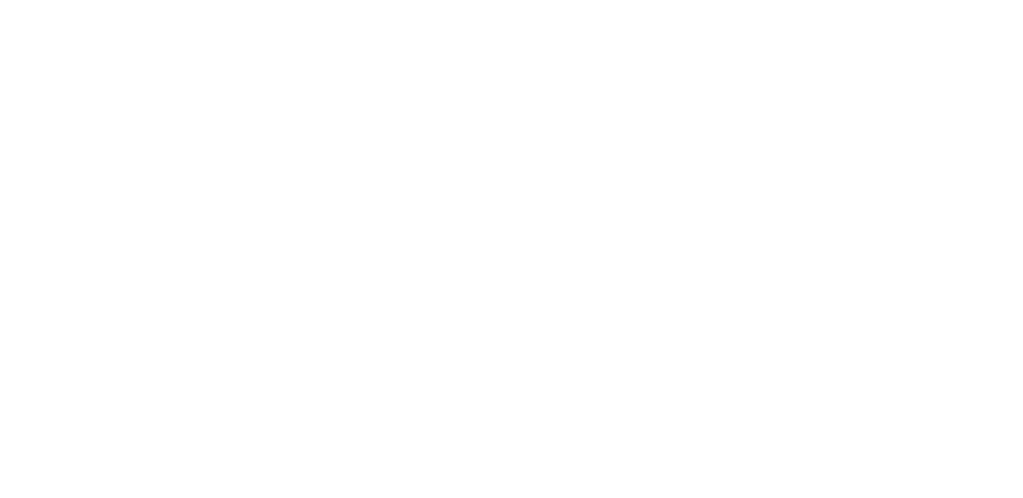
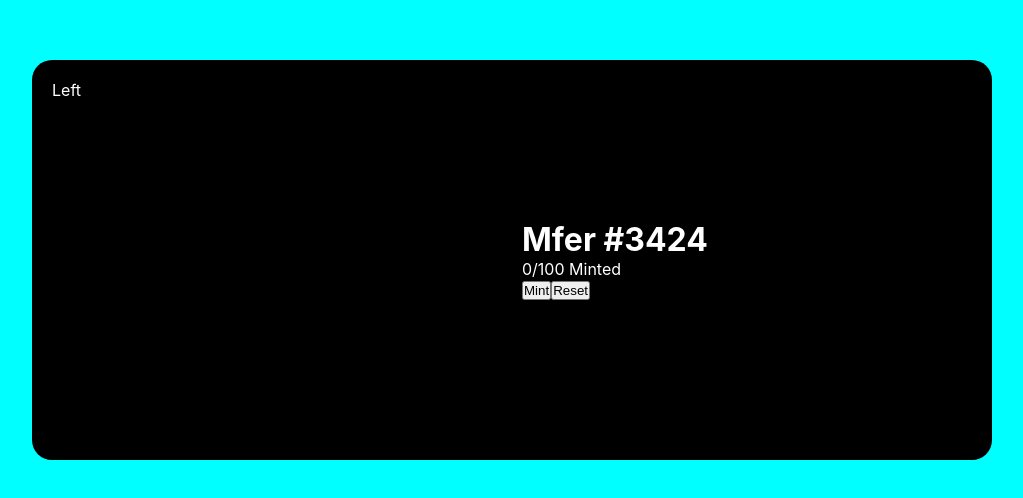
Before and after one commit to kevikodes/nft-minting-workshop, a React (Create React App) app: page / in a window 1280 px wide. Shown: the part 140-638 px from the top of the page, without its empty margins (128-1151 px from the left). Built offline with nearby package versions, Linux system fonts and the light colour scheme.

Commit message:
✅ Structure of the containers

```diff
--- a/src/App.css
+++ b/src/App.css
@@ -1,38 +1,30 @@
-.App {
-  text-align: center;
+.wrapper {
+  background-color: aqua;
+  display: flex;
+  justify-content: center;
+  align-items: center;
+  height: 100vh;
+  width: 100vw;
 }
 
-.App-logo {
-  height: 40vmin;
-  pointer-events: none;
+.container {
+  background-color: black;
+  color: white;
+  width: 960px;
+  height: 50vh;
+  border-radius: 20px;
+  padding: 10px;
+  display: flex;
 }
 
-@media (prefers-reduced-motion: no-preference) {
-  .App-logo {
-    animation: App-logo-spin infinite 20s linear;
-  }
+.left {
+  width: 50%;
+  padding: 10px;
 }
 
-.App-header {
-  background-color: #282c34;
-  min-height: 100vh;
+.right {
+  width: 50%;
   display: flex;
-  flex-direction: column;
   align-items: center;
-  justify-content: center;
-  font-size: calc(10px + 2vmin);
-  color: white;
+  padding: 10px;
 }
-
-.App-link {
-  color: #61dafb;
-}
-
-@keyframes App-logo-spin {
-  from {
-    transform: rotate(0deg);
-  }
-  to {
-    transform: rotate(360deg);
-  }
-}
--- a/src/App.js
+++ b/src/App.js
@@ -1,7 +1,21 @@
 import "./App.css";
 
 function App() {
-  return <div className="App"></div>;
+  return (
+    <div className="wrapper">
+      <div className="container">
+        <div className="left">Left</div>
+        <div className="right">
+          <div className="content">
+            <h1>Mfer #3424</h1>
+            <p>0/100 Minted</p>
+            <button className="mint">Mint</button>
+            <button className="reset">Reset</button>
+          </div>
+        </div>
+      </div>
+    </div>
+  );
 }
 
 export default App;
```
